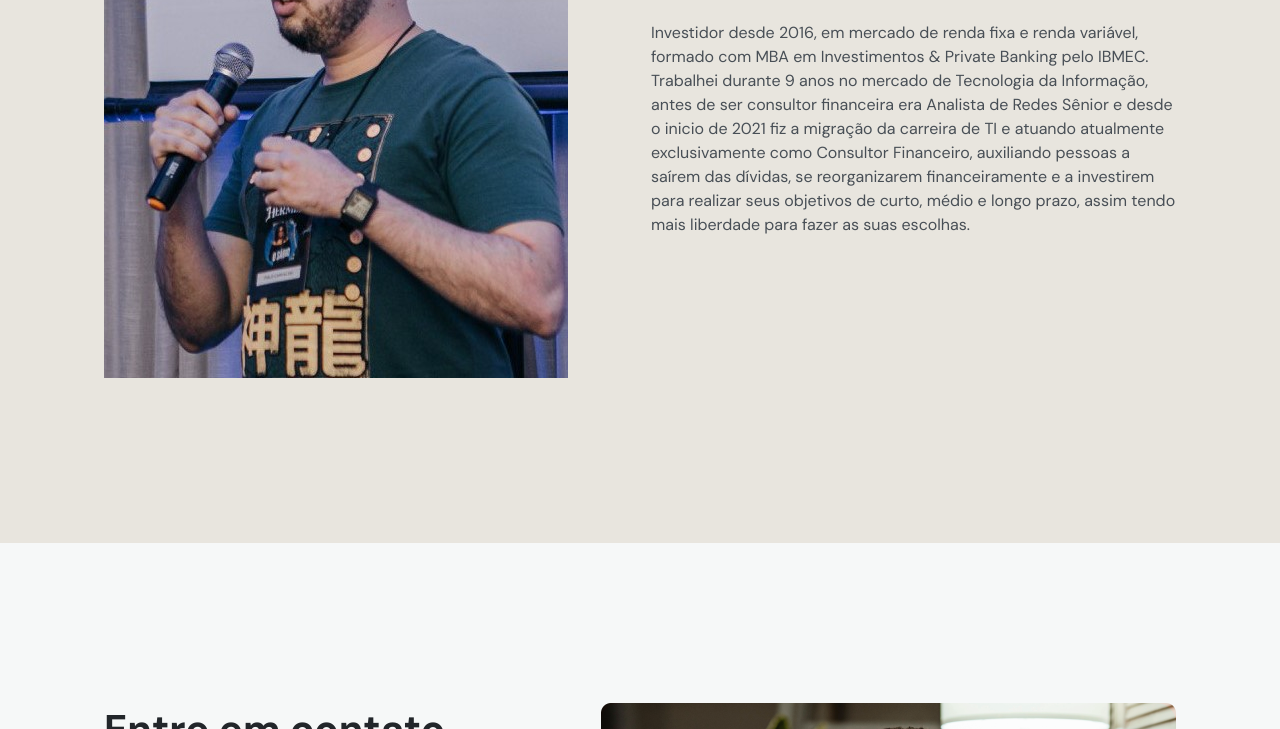
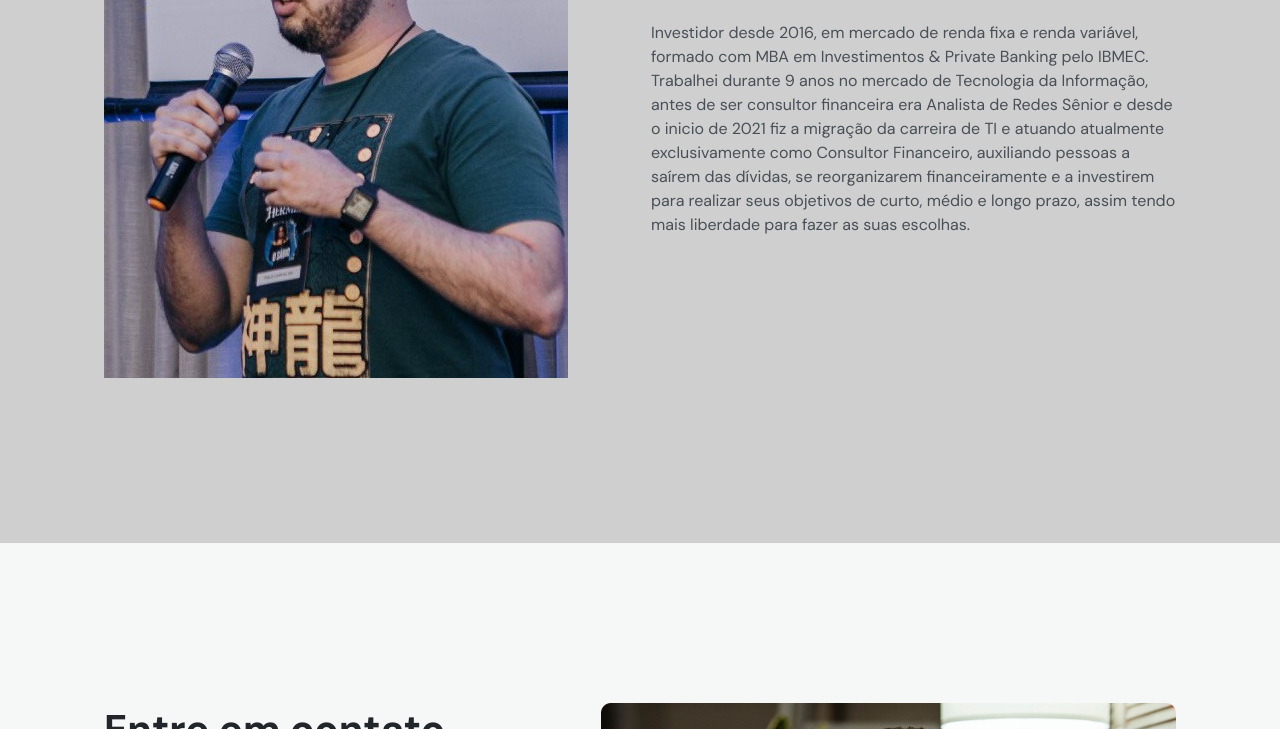
Before and after one commit to alessacrvlh/nahoradeinvestir, a plain HTML site: page index.html in a window 1280 px wide. Shown: the part 2071-2800 px from the top of the page. Drawn offline with nearby package versions, Linux system fonts and the light colour scheme.

Commit message:
alteração de cor de fundo

```diff
--- a/style.css
+++ b/style.css
@@ -11,7 +11,7 @@
   --headline: hsl(210, 11%, 15%);
   --paragraph: hsl(210, 9%, 31%);
 
-  --brand-beige: hsl(42, 17%, 89%);
+  --brand-beige: hsl(0, 0%, 81%);
   --brand-light: hsl(calc(var(--hue) - 22), 23%, 89%);
   --brand-light-2: hsl(calc(var(--hue) + 10), 14%, 97%);
   --brand-dark: hsl(var(--hue), 100%, 14%);
```
